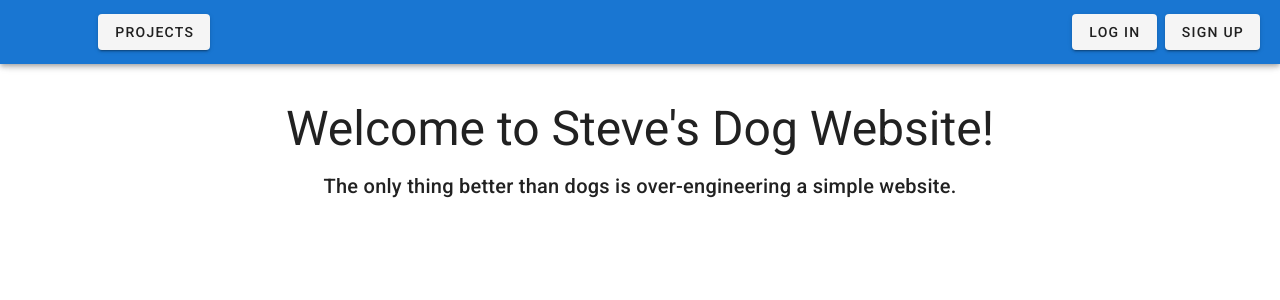
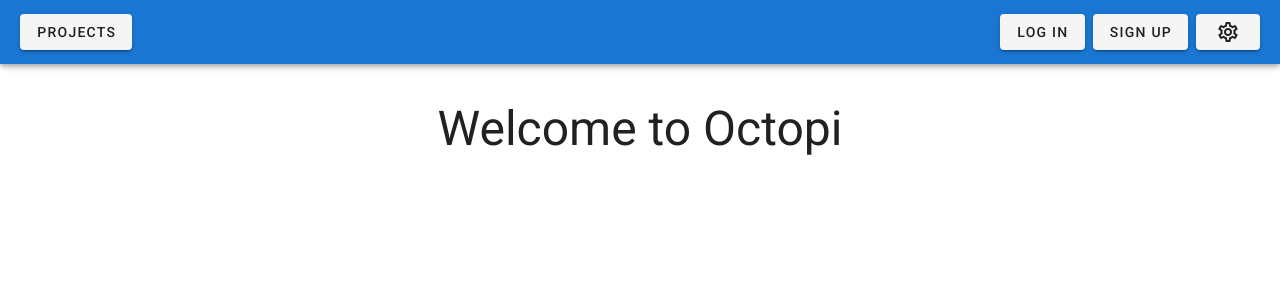
Before and after one commit to BluSteve/dogwebsite, a Vue app: page / in a window 1280 px wide. Shown: the top 300 px of the page. Built offline with nearby package versions, Linux system fonts and the light colour scheme.

Commit message:
minor styling

```diff
--- a/public/index.html
+++ b/public/index.html
@@ -5,7 +5,7 @@
     <meta content="IE=edge" http-equiv="X-UA-Compatible">
     <meta content="width=device-width,initial-scale=1.0" name="viewport">
     <link href="favicon.ico" rel="icon"/>
-    <title>Steve's Dog Website</title>
+    <title>Octopi</title>
     <link href="https://fonts.googleapis.com/css?family=Roboto:100,300,400,500,700,900" rel="stylesheet">
     <link href="https://cdn.jsdelivr.net/npm/@mdi/font@latest/css/materialdesignicons.min.css" rel="stylesheet">
 </head>
--- a/src/App.vue
+++ b/src/App.vue
@@ -1,16 +1,6 @@
 <template>
   <v-app>
     <v-app-bar app color="primary">
-      <div class="d-flex align-center">
-        <router-link to="/">
-          <v-img
-              class="shrink mr-2"
-              contain
-              :src="require('@/assets/doge.jpg')"
-              width="70"
-          />
-        </router-link>
-      </div>
       <router-link to="/browser">
         <v-btn class="mx-1">
           PROJECTS
@@ -27,6 +17,11 @@
           SIGN UP
         </v-btn>
       </router-link>
+      <router-link :to="inSettings ? '/':'/settings' ">
+        <v-btn class="mx-1" @click="inSettings = !inSettings">
+          <v-icon>mdi-cog-outline</v-icon>
+        </v-btn>
+      </router-link>
     </v-app-bar>
     <br>
     <v-main>
--- a/src/views/Home.vue
+++ b/src/views/Home.vue
@@ -2,13 +2,10 @@
   <v-app>
     <div class="text-center">
       <div class="text-h3 my-4">
-        Welcome to Steve's Dog Website!
-      </div>
-      <div class="text-h6 mb-4">
-        The only thing better than dogs is over-engineering a simple website.
+        Welcome to Octopi
       </div>
       <v-layout justify-center>
-        <v-img :src="require('@/assets/spaniel.webp')" max-width="300"/>
+        <v-img :src="require('@/assets/octopi.png')" max-width="300"/>
       </v-layout>
     </div>
   </v-app>
```
Also changed, not shown: src/assets/octopi.png (added), src/doge.jpg (deleted).
